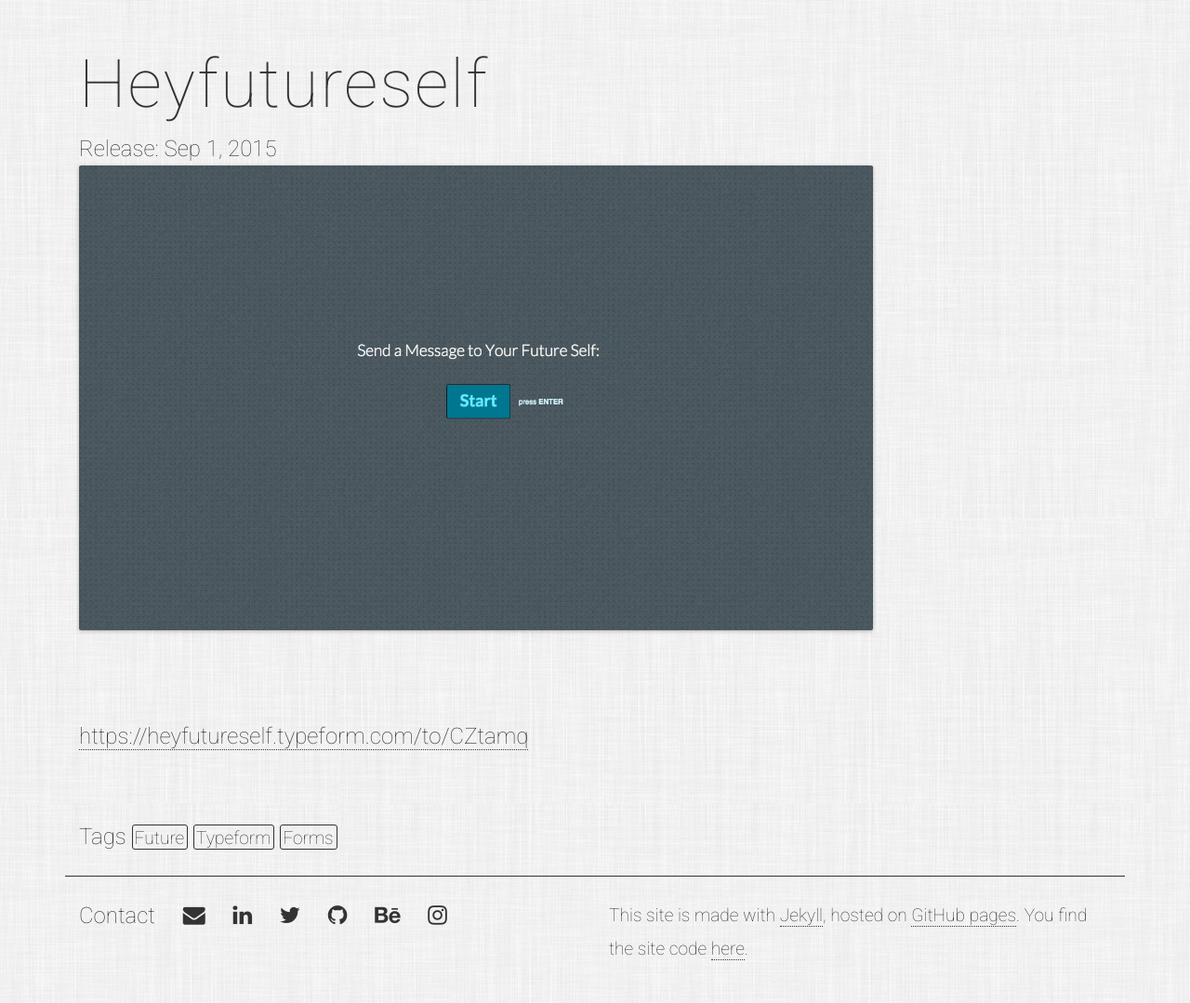
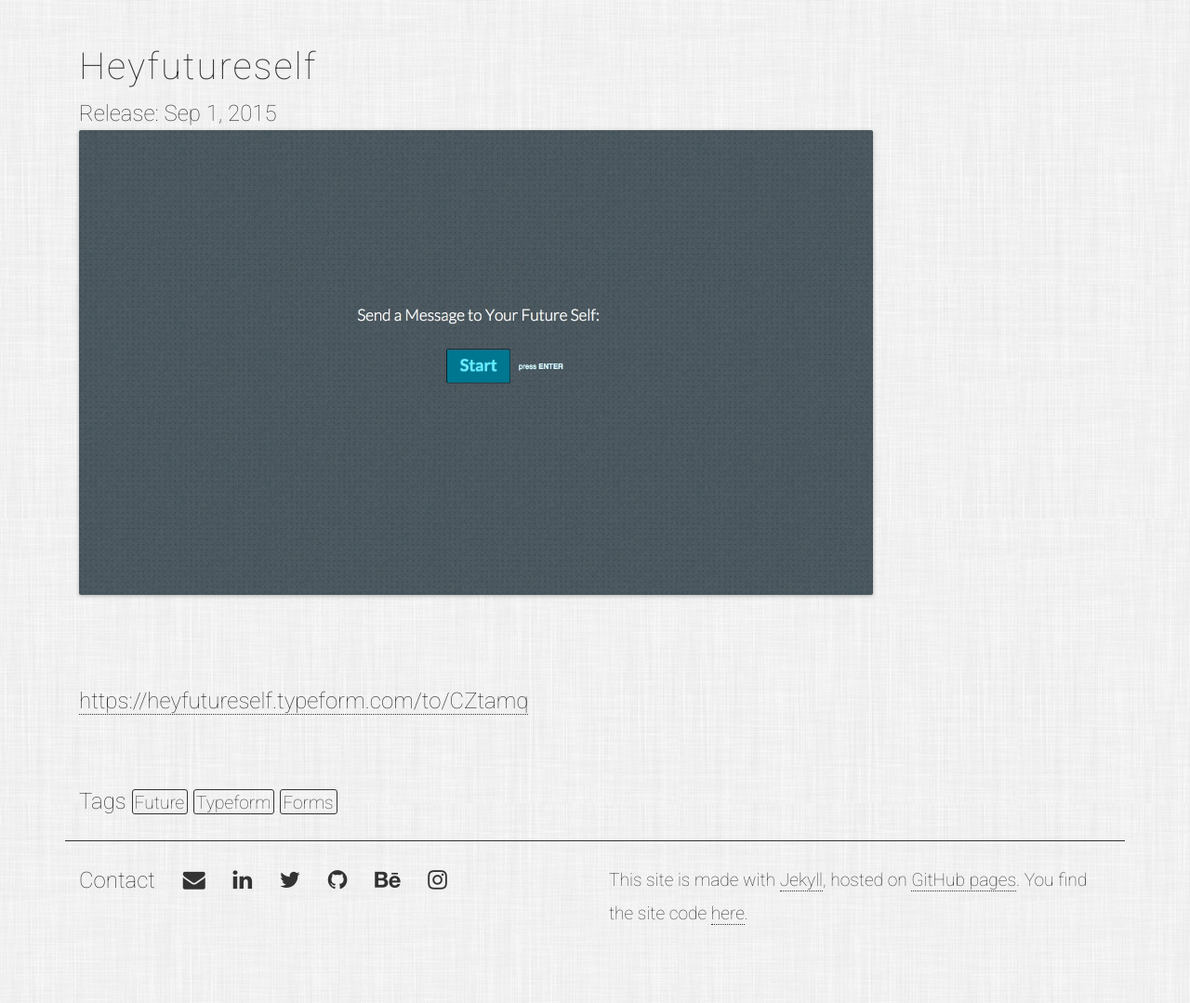
Before and after one commit to mauricewipf/interactive-resume, a Jekyll site: the page built from _posts/2015-09-01-heyfutureself.md, in a window 1280 px wide. Shown: the whole page at 93% size. Built offline with Jekyll 4.4.1, drawn with Linux system fonts in a browser that asks for light colours; nearby versions of some CDN libraries; after the commit the page ends 1041 px from its top, so only the background shows below that.

Commit message:
fix: Smaller font-size on project site
fix: Smaller width of projects in horizontal project gallery

```diff
--- a/_sass/_base.scss
+++ b/_sass/_base.scss
@@ -101,6 +101,9 @@ h1 {
   font-weight: 100;
   font-size: 4.5rem;
   letter-spacing: 2px;
+}
+#project h1 {
+	font-size: 2.5rem;
 }
 h2, h3 {
 	font-family: "Josefin Sans", "Roboto", sans-serif;
@@ -286,6 +289,7 @@ a:hover, a:focus {
 	display: flex;
 	flex-wrap: nowrap;
 	overflow-x: auto;
+	-webkit-overflow-scrolling: touch
 }
 .project-horizontal-gallery h4, .project-horizontal-gallery p {
   padding: 0.5em 0.5em 0 0.5em;
@@ -302,7 +306,7 @@ a:hover, a:focus {
 	-ms-filter: drop-shadow(0 1px 2px rgba(0,0,0,0.26));
 	-o-filter: drop-shadow(0 1px 2px rgba(0,0,0,0.26));
 	display: inline-block;
-	width: 400px;
+	width: 300px;
 	height: 100%;
 }
 
```
